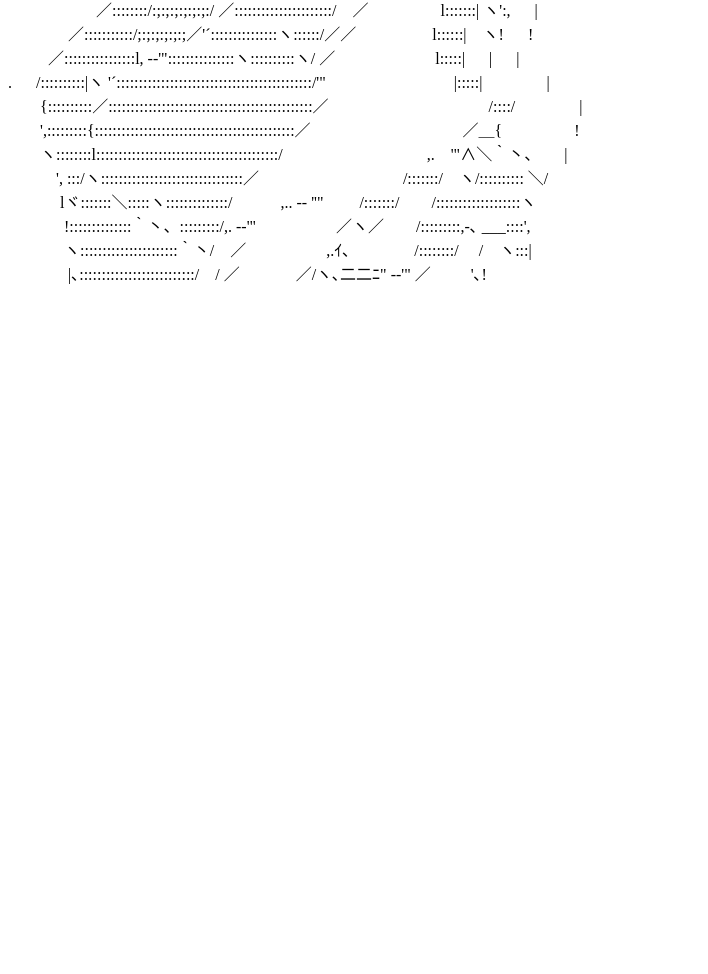
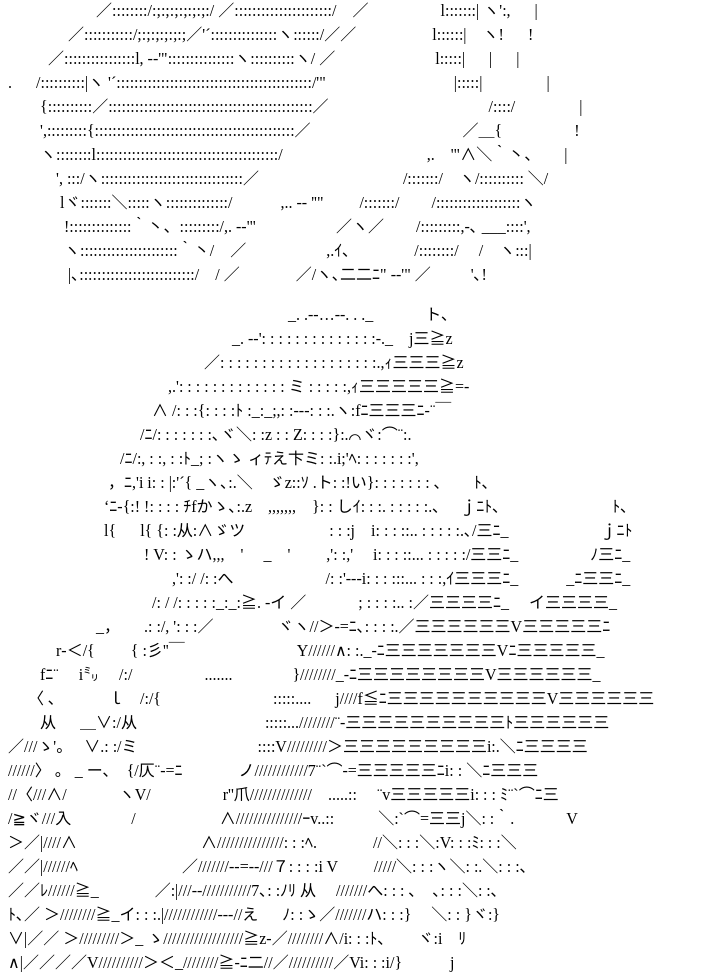
Before and after one commit to EthanNote/best_th_aamatome, a plain HTML site: page index.html in a window 1280 px wide. Shown: the part 5611-6585 px from the top of the page, without its empty margins (0-708 px from the left). Before the commit the page ends 5912 px from the top, so only its background shows below. Drawn offline with Linux system fonts and the light colour scheme.

Commit message:
Update index.html

```diff
--- a/index.html
+++ b/index.html
@@ -258,5 +258,47 @@ font-family: "MS PGothic"
 　　 　 !::::::::::::::｀丶、:::::::::/,. -‐'"　 　 　 　 ／ヽ／　　/:::::::::,-､ ___::::',
 　 　 　ヽ::::::::::::::::::::::｀丶/　／　 　 　 　 ,.ｲ､ 　 　 　 /::::::::/ 　/　ヽ:::|
 　 　 　 |､::::::::::::::::::::::::::/　/ ／　　 　 ／/ヽ､二二ﾆ" -‐'" ／　 　 '､!</pre>
+<pre>　　　　　　　　　　　　　　　 　　 _. .-‐…‐-. . ._　　　 ト､
+　　　　　　　　　　　　　　_. -‐': : : : : : : : : : : : : :‐._　j三≧z
+　　　　　　　　　　　　 ／: : : : : : : : : : : : : : : : : : :.,ｨ三三三≧z
+　 　 　 　 　 　 　 　 ,.': : : : : : : : : : : : : ミ : : : : :,ｨ三三三三三≧=‐
+　　　　　　　　　∧ /: : :{: : : :ﾄ :_:_;,: :-‐-: : :.ヽ:fﾆ三三三ﾆ‐¨￣
+　　　　　　　　 /ﾆ/: : : : : : :､ヾ＼: :z : : Z: : : :}:.⌒ヾ:⌒¨:.
+　　　 　 　 　 /ﾆ/:, : :, : :ﾄ_; :ヽゝ ィﾃえ卞ミ: :.i;'ﾍ: : : : : : :',
+　 　 　 　 　 ，ﾆ,'i i: : |:'´{ _ヽ､:.＼　ゞz::ｿ .ト: :!い}: : : : : : : ､　　ﾄ､
+　　 　 　 　 ‘ﾆ‐{:! !: : : : ﾁfかゝ､:.z　,,,,,,,　}: : しｲ: : :. : : : : :.､　 ｊﾆﾄ､　　　　　　　ﾄ､
+　　 　 　 　 l{ 　 l{ {: :从:∧ゞツ 　 　 　 　 : : :j　i: : : ::.. : : : : :.､/三ﾆ_　 　 　 　　ｊﾆﾄ
+　　 　 　 　 　 　 ! V: : ゝハ,,,　'　 _　'　　 ,': :,'　 i: : : ::... : : : : :/三三ﾆ_　 　　　 ﾉ三ﾆ_
+　　　　　　　　　　 ,': :/ /: :へ　　　 　 　 /: :'-‐‐i: : : :::... : : :,ｲ三三三ﾆ_　　　_ﾆ三三ﾆ_
+　　　　　 　 　 　 /: / /: : : : :_:_:≧. ‐イ ／　　　 ; : : : :.. :／三三三三ﾆ_　 イ三三三三_
+　　　　 　 _，　　.: :/, ': : :／　　　　ヾヽ//＞‐=ﾆ､: : : :.／三三三三三三V三三三三三ﾆ
+　　　r‐＜/{　　 { :彡''￣　　　　　　　Y//////∧: :._-ﾆ三三三三三三三Vﾆ三三三三三_
+　　fﾆ¨　 i㍉　 /:/　　 　 　.......　 　 　 }////////_-ﾆ三三三三三三三三V三三三三三三_
+　 〈 ､　　　 ｌ　/:/{　　　　　　　:::::.... 　 j////f≦ﾆ三三三三三三三三三三V三三三三三三
+　　从 　 ＿∨:/从　　　　　　　　:::::...////////¨‐三三三三三三三三三三ﾄ三三三三三三
+／///ゝ'。　 ∨.: :/ミ　　　　　　 　 ::::V/////////＞三三三三三三三三三i:.＼ﾆ三三三三
+//////〉 。 _ ー､　{/仄¨‐=ﾆ　　 　 ノ////////////7¨`⌒‐=三三三三三ﾆi: : ＼ﾆ三三三
+//〈///∧/　　　 ヽV/　　　 　 r''爪//////////////　.....::　 ¨v三三三三三i: : : ﾐ¨`⌒ﾆ三
+/≧ヾ///入　 　 　 /　　　　　 ∧///////////////ｰv..:: 　 　 ＼:`⌒=三三j＼: :｀.　 　　V
+＞／|////∧ 　 　 　 　 　 　 ∧///////////////: : :ﾍ.　　 　 //＼: : :＼:V: : :ﾐ: : :＼
+／／|//////ﾍ　　　　　 　 ／///////-‐=‐-///７: : : :i V 　　/////＼: : :ヽ＼: :.＼: : :､
+／／ﾚ//////≧_　　 　 ／:|///-‐///////////7､: :ﾉﾘ 从 　///////へ: : : ､　､: : :＼: :､
+ﾄ､／ ＞////////≧_イ: : :.|////////////-‐-//え 　 ﾉ: :ゝ／///////ハ: : :}　 ＼: : }ヾ:}
+∨|／／ ＞/////////＞_ ゝ//////////////////≧z-／////////∧/i: : :ﾄ､　　ヾ:i　ﾘ
+∧|／／／／V//////////＞＜_////////≧‐ﾆ二//／//////////／Vi: : :i/}　　　j
+//j／／／／　ヾ////＼////////≧ー=ﾆ二/////／//////////＜　／!: : !/
+/ . ／／／／／∨/////＼/////////////ｰ=ﾆ／///////,＞／／／{//i: :;'
+{／／／／／／ ∨////////////////////////////＞:::::::::＼ .／／ゝ/i: /∧
+.／／／／／／／＜///////////////////////＞¨j:::::::::::::::::::ﾊ／／／ ﾚ )/∧
+ﾄ　／／／／／／／￣‐=ﾆ///////////ﾆ=‐￣::::::::::;:::::::::::::::::;:ﾟ　 ', .／／／ V/∧
+∧.／／／／／／／／／／厂=-‐￣:⌒ヽ::::::::::,::::::::::::::::::::::::;:.ﾟ　　　',／／／／V/∧
+/∧　／／／／／／／／　,'　　　　　　　　　ヽ　､:::λ:::::::, ﾟ　　　　　i　／／／////}
+//∧.／／／／／／／／ ,'　　　　　　　　　　　 iy:ン:::ﾟ　　　　　　　 j　／／／////
+∨/∧　／／／／／／／,'.　　　　　　　　　　 　八　　　　　　　　　　j　／／///／
+　V//}　／／／／／／　,　　　　 　　　　　　　 /:i　　　　　　　　　　 j　／///／
+　 V/,i　／／／／／／. 7　　　　　　　　　　　 //i　　　　　　　　　　 j　.{///／
+　　j/,i　／／／／／／. i　　　　　　　　　　　 '／i　　　　　　　　　　:,'／V／
+　　{//ﾍ／／／／／／ i　　　　　　　　　　　/／ i　　　　　　　　　 ,'／／V＼
+　　ゝ///＞_ ／／／／,i　　　　　　　　　　 /　.／i　　　　　　　　　/ ／／///)</pre>
 </body>
 </html>
```
